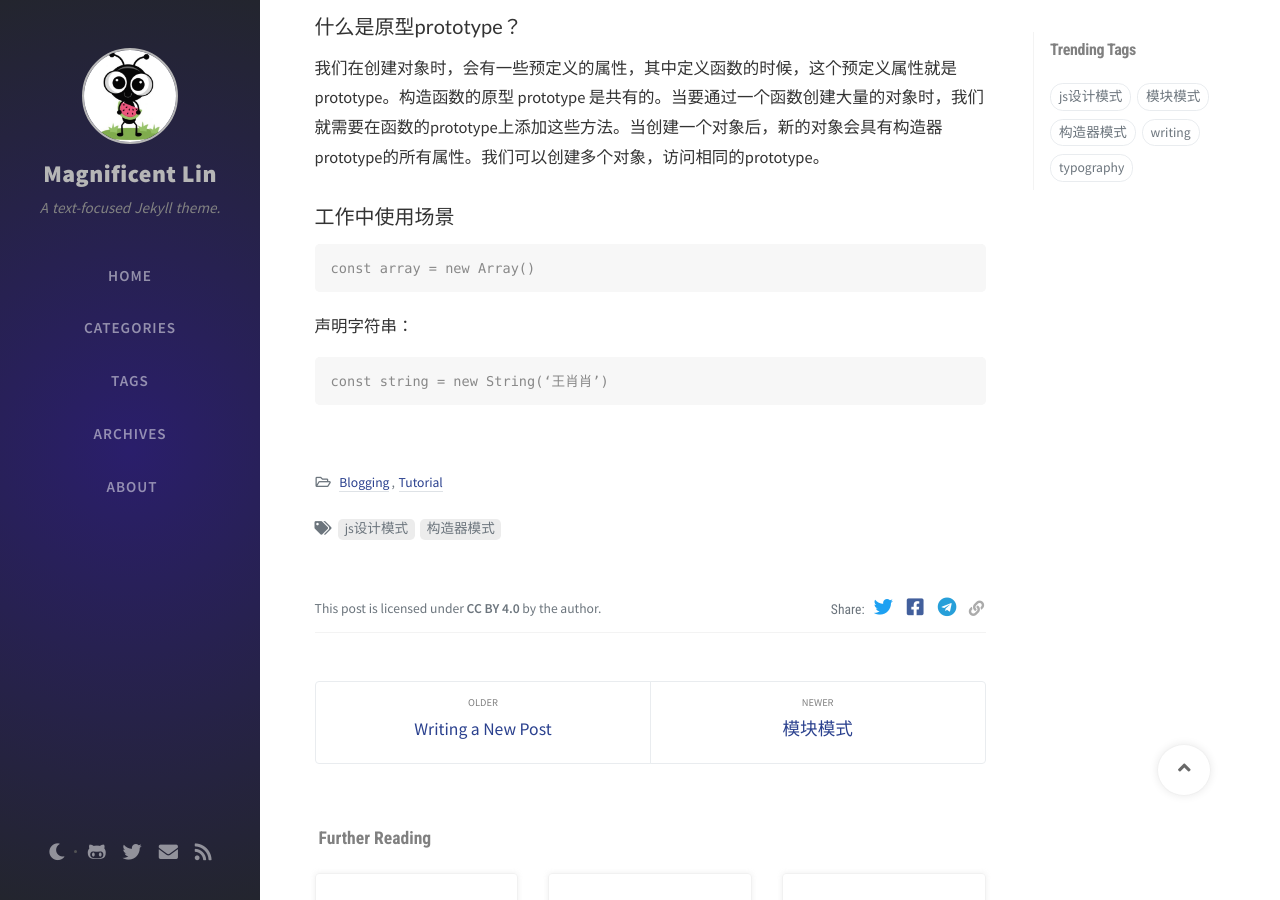
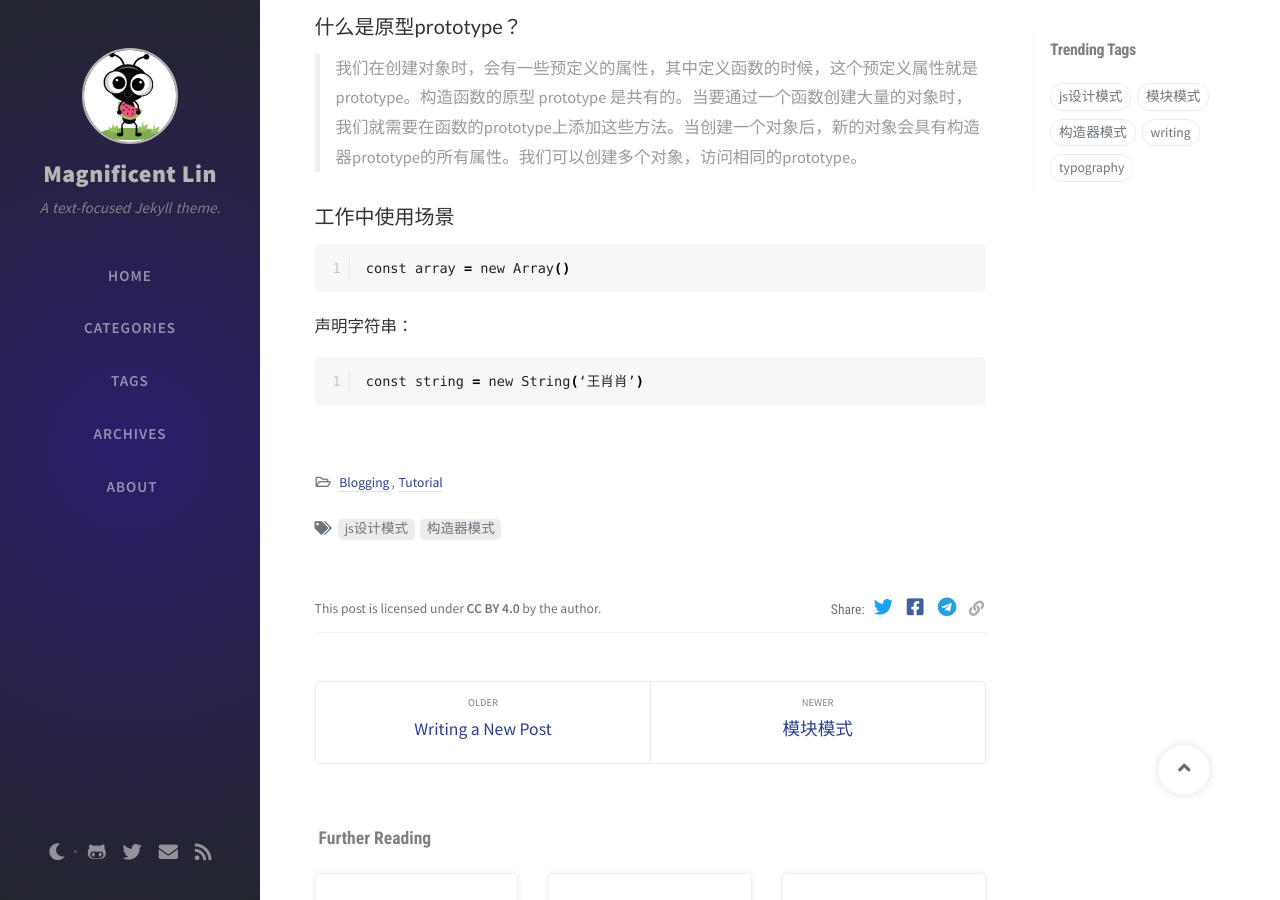
Before and after one commit to magnificentLin/magnificentLin, a Jekyll site: the page built from _posts/2020-04-02-constructor.md, in a window 1280 px wide and 900 px high, scrolled down 621 px. Built offline with Jekyll 4.4.1, drawn with Linux system fonts in a browser that asks for light colours; nearby versions of some CDN libraries; comment, search, counter and statistics services are not loaded.

Commit message:
整理博客内容

````diff
--- a/_posts/2020-04-02-constructor.md
+++ b/_posts/2020-04-02-constructor.md
@@ -9,7 +9,7 @@ toc: false
 
 ### 什么是构造器？
 
-构造器在创建对象时执行初始化对象。在js中没有class的概念说法，它通过在构造器前面加new关键字，来实例化一个新的对象。在构造器内，用this来引用新的对象。
+>构造器在创建对象时执行初始化对象。在js中没有class的概念说法，它通过在构造器前面加new关键字，来实例化一个新的对象。在构造器内，用this来引用新的对象。
 
 ### js中使用了构造器模式和普通的function有什么区别？
 
@@ -20,20 +20,20 @@ toc: false
 
 ### 构造模式创建实例如何区别实例的类型？
 
-在创建对象时声明类型。创建数组，创建字符串等等时都可以用到构造函数。
+>在创建对象时声明类型。创建数组，创建字符串等等时都可以用到构造函数。
 
 ### 什么是原型prototype？
 
-我们在创建对象时，会有一些预定义的属性，其中定义函数的时候，这个预定义属性就是prototype。构造函数的原型 prototype 是共有的。当要通过一个函数创建大量的对象时，我们就需要在函数的prototype上添加这些方法。当创建一个对象后，新的对象会具有构造器prototype的所有属性。我们可以创建多个对象，访问相同的prototype。
+>我们在创建对象时，会有一些预定义的属性，其中定义函数的时候，这个预定义属性就是prototype。构造函数的原型 prototype 是共有的。当要通过一个函数创建大量的对象时，我们就需要在函数的prototype上添加这些方法。当创建一个对象后，新的对象会具有构造器prototype的所有属性。我们可以创建多个对象，访问相同的prototype。
 
 ### 工作中使用场景
 
-```console
+```shell
 const array = new Array()
 ```
 
 声明字符串：
 
-```console
+```shell
 const string = new String(‘王肖肖’)
 ```
````
